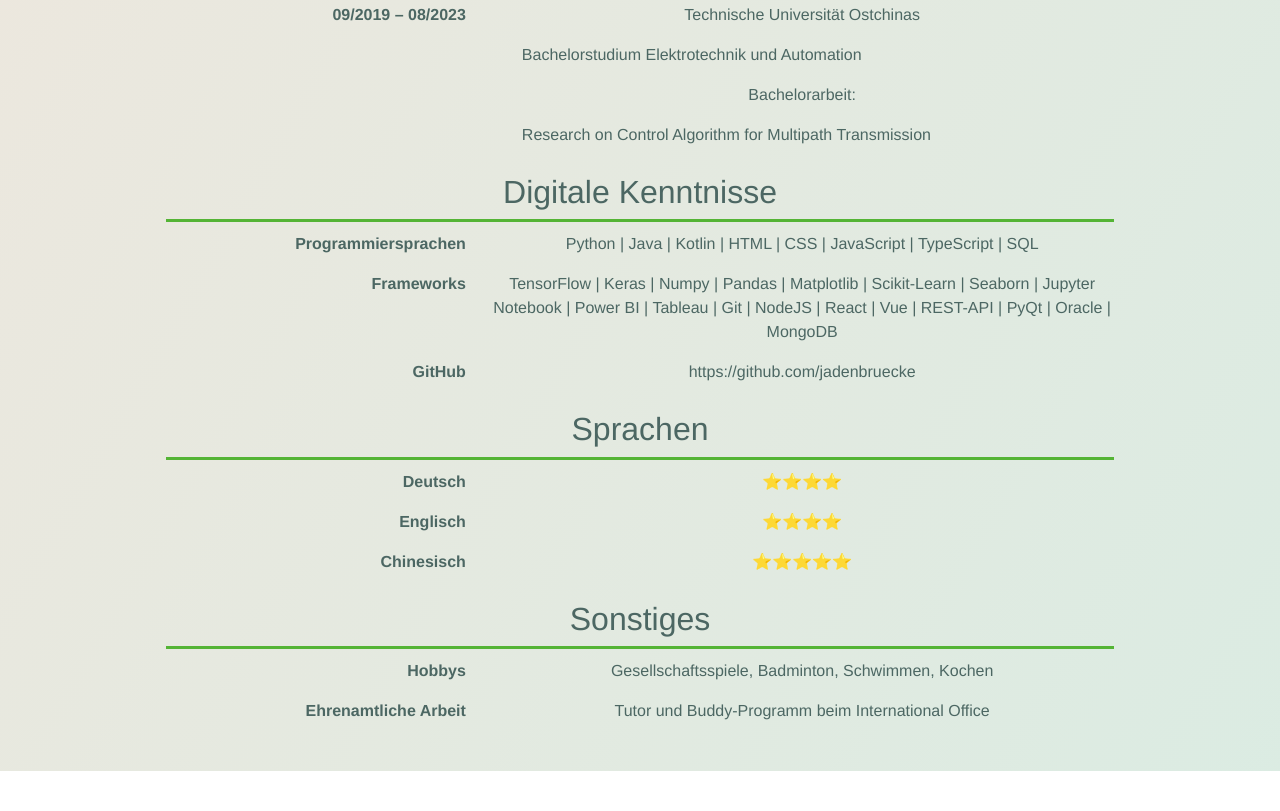
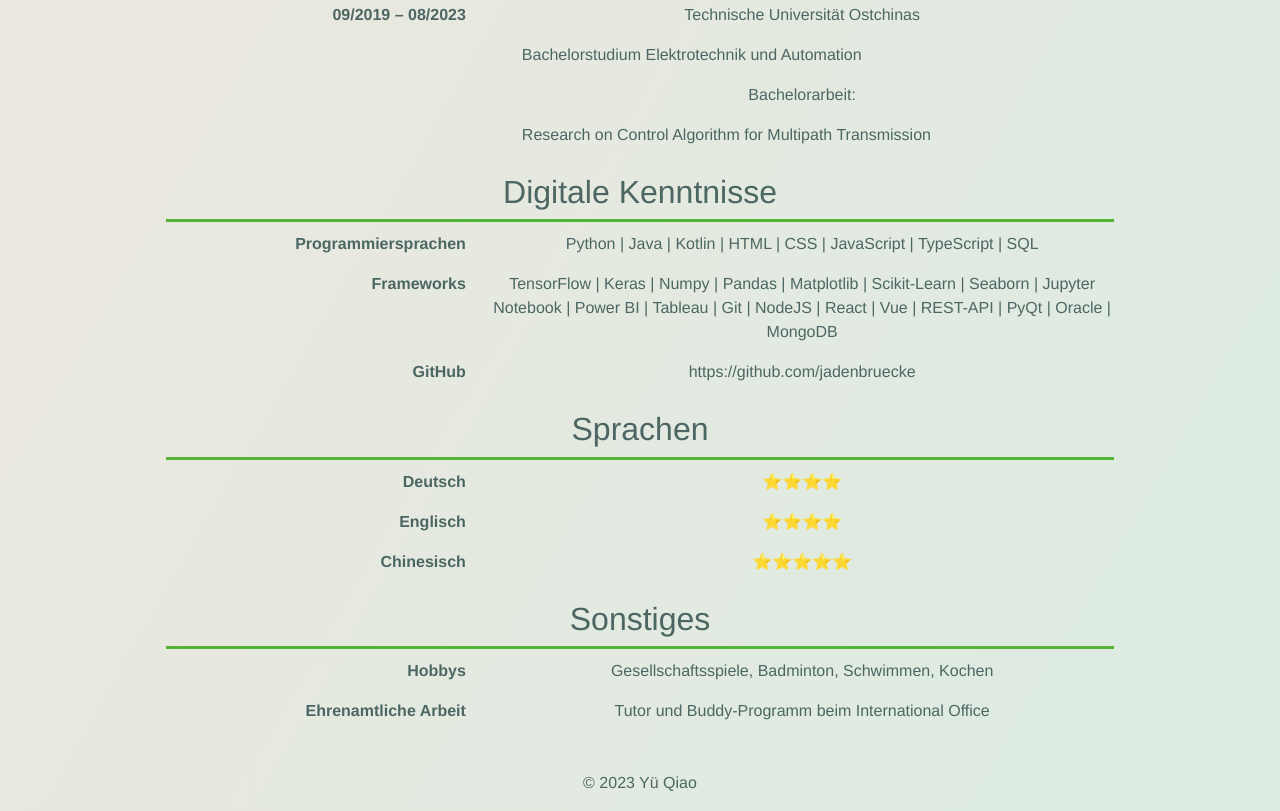
Before and after one commit to jadenbruecke/personal-website, a plain HTML site: page public/cv.html in a window 1280 px wide. Shown: the part 2137-2948 px from the top of the page. Before the commit the page ends 2908 px from the top, so only its background shows below. Drawn offline with nearby package versions, Linux system fonts and the light colour scheme; a web font is replaced by a local one.

Commit message:
add footer

```diff
--- a/public/cv.html
+++ b/public/cv.html
@@ -451,6 +451,19 @@
 
     </main>
 
+
+  <!-- here is the footer -->
+  <footer class="container-fluid">
+
+    <div class="row justify-content-center">
+      <div class="legal">
+        <p>© 2023 Yü Qiao</p>
+      </div>
+    </div>
+
+  </footer>
+
+
     <!-- add bootstrap js -->
     <script src="https://cdn.jsdelivr.net/npm/bootstrap@5.3.2/dist/js/bootstrap.bundle.min.js"
         integrity="sha384-C6RzsynM9kWDrMNeT87bh95OGNyZPhcTNXj1NW7RuBCsyN/o0jlpcV8Qyq46cDfL"
```
